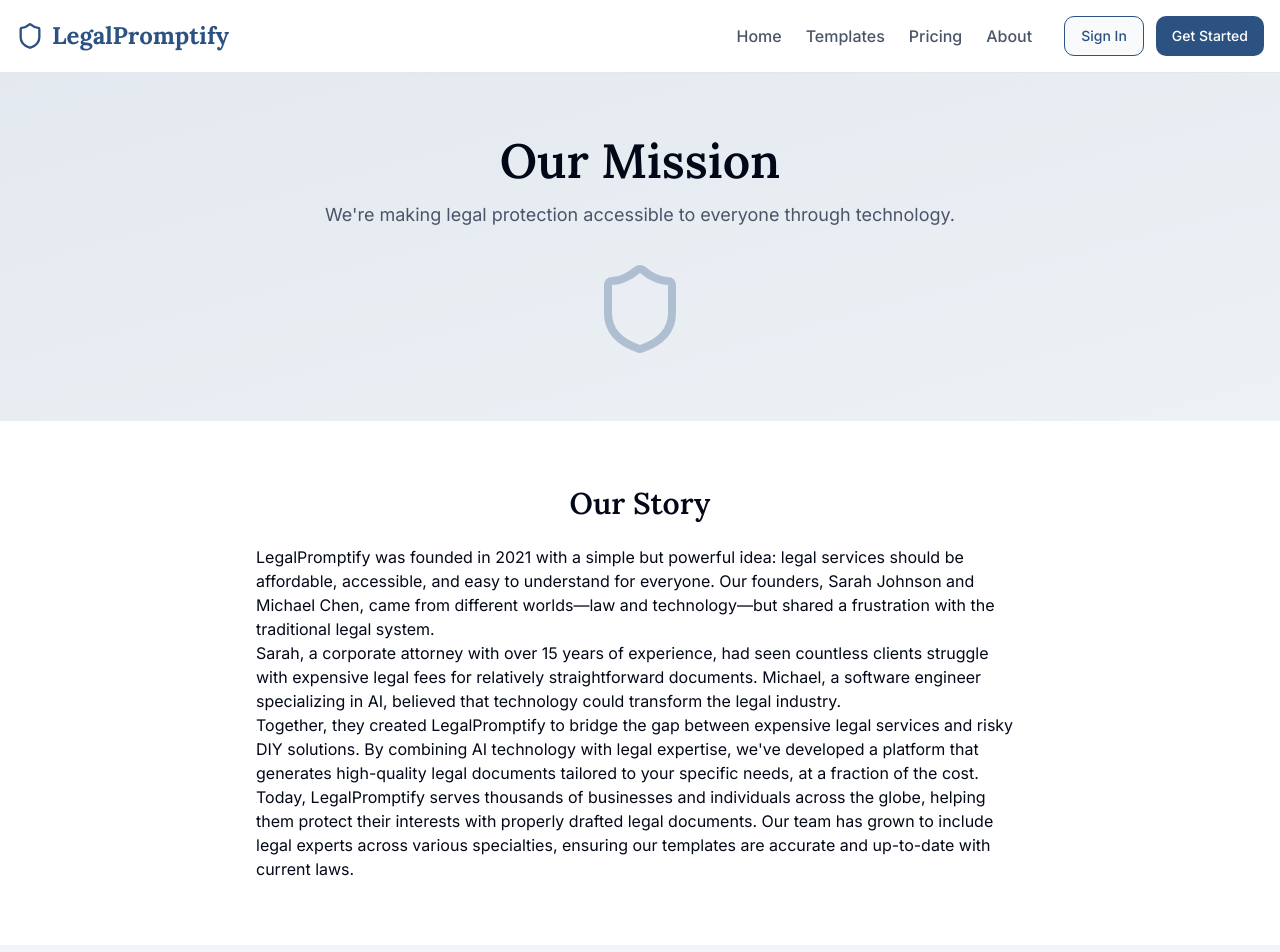
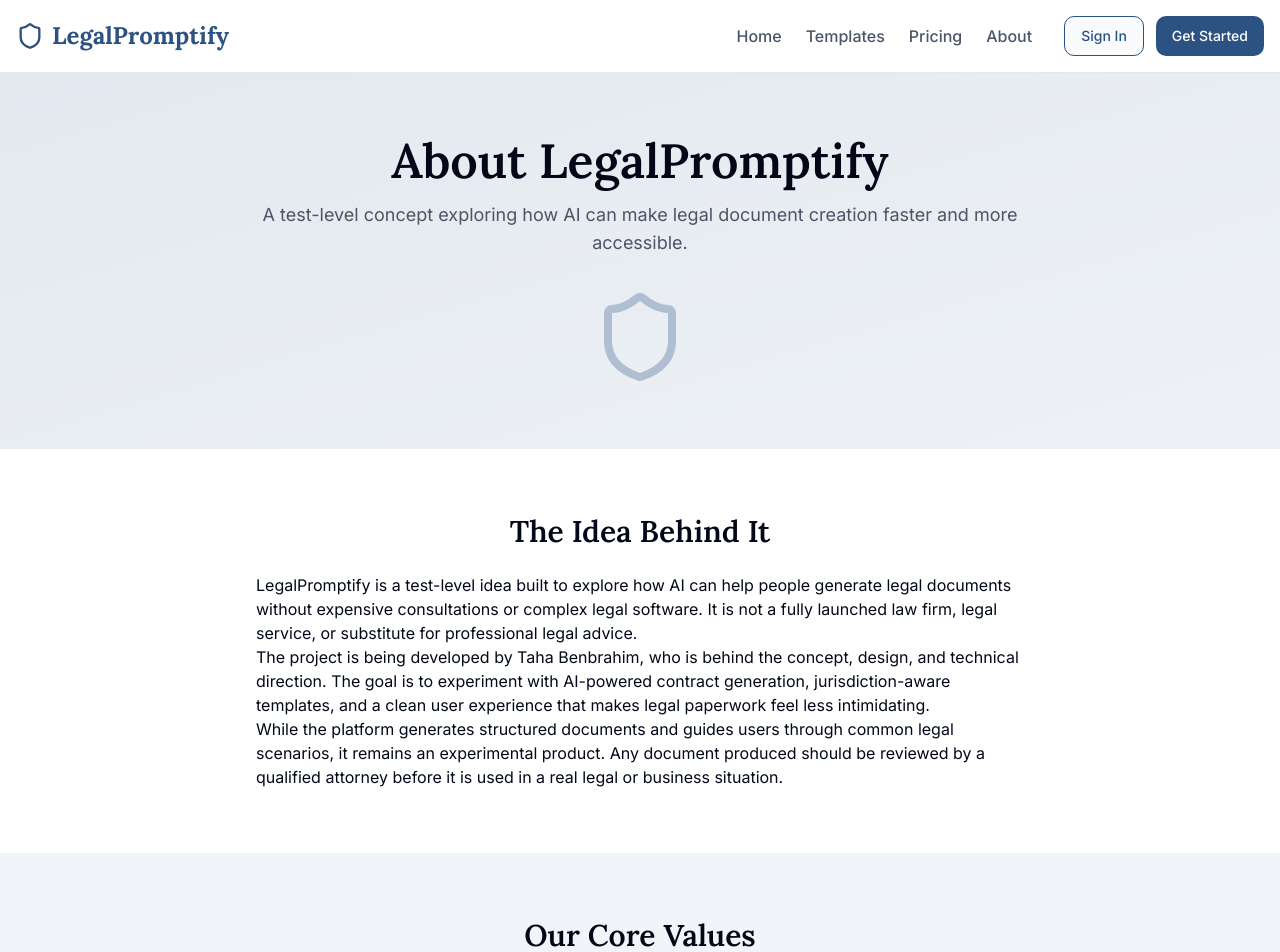
Before and after one commit to ayotax84/legalpromptify, a React (Vite) app: page /about in a window 1280 px wide. Shown: the top 952 px of the page. Built offline with nearby package versions, Linux system fonts and the light colour scheme; what @lovable.dev/cloud-auth-js would draw is missing.

Commit message:
Changes
Co-authored-by: ayotax84 <160081389+ayotax84@users.noreply.github.com>

```diff
--- a/src/pages/About.tsx
+++ b/src/pages/About.tsx
@@ -39,10 +39,10 @@ const About: React.FC = () => {
           <div className="container mx-auto px-4">
             <div className="max-w-3xl mx-auto text-center">
               <h1 className="font-serif text-4xl md:text-5xl font-semibold mb-4">
-                Our Mission
+                About LegalPromptify
               </h1>
               <p className="text-legal-secondary dark:text-legal-light/70 text-lg mb-8">
-                We're making legal protection accessible to everyone through technology.
+                A test-level concept exploring how AI can make legal document creation faster and more accessible.
               </p>
               <div className="flex justify-center">
                 <Shield className="h-24 w-24 text-legal-primary/30 dark:text-legal-primary/20" />
@@ -56,30 +56,24 @@ const About: React.FC = () => {
           <div className="container mx-auto px-4">
             <div className="max-w-3xl mx-auto">
               <h2 className="font-serif text-3xl font-semibold mb-6 text-center">
-                Our Story
+                The Idea Behind It
               </h2>
               <div className="prose prose-lg max-w-none dark:prose-invert">
                 <p>
-                  LegalPromptify was founded in 2021 with a simple but powerful idea:
-                  legal services should be affordable, accessible, and easy to understand for everyone.
-                  Our founders, Sarah Johnson and Michael Chen, came from different worlds—law and technology—but
-                  shared a frustration with the traditional legal system.
+                  LegalPromptify is a test-level idea built to explore how AI can help people generate
+                  legal documents without expensive consultations or complex legal software. It is not a
+                  fully launched law firm, legal service, or substitute for professional legal advice.
                 </p>
                 <p>
-                  Sarah, a corporate attorney with over 15 years of experience, had seen countless clients
-                  struggle with expensive legal fees for relatively straightforward documents. Michael, a
-                  software engineer specializing in AI, believed that technology could transform the legal industry.
+                  The project is being developed by Taha Benbrahim, who is behind the concept, design,
+                  and technical direction. The goal is to experiment with AI-powered contract generation,
+                  jurisdiction-aware templates, and a clean user experience that makes legal paperwork
+                  feel less intimidating.
                 </p>
                 <p>
-                  Together, they created LegalPromptify to bridge the gap between expensive legal services and
-                  risky DIY solutions. By combining AI technology with legal expertise, we've developed a platform
-                  that generates high-quality legal documents tailored to your specific needs, at a fraction of the cost.
-                </p>
-                <p>
-                  Today, LegalPromptify serves thousands of businesses and individuals across the globe,
-                  helping them protect their interests with properly drafted legal documents. Our team has
-                  grown to include legal experts across various specialties, ensuring our templates are accurate
-                  and up-to-date with current laws.
+                  While the platform generates structured documents and guides users through common legal
+                  scenarios, it remains an experimental product. Any document produced should be reviewed by
+                  a qualified attorney before it is used in a real legal or business situation.
                 </p>
               </div>
             </div>
```
